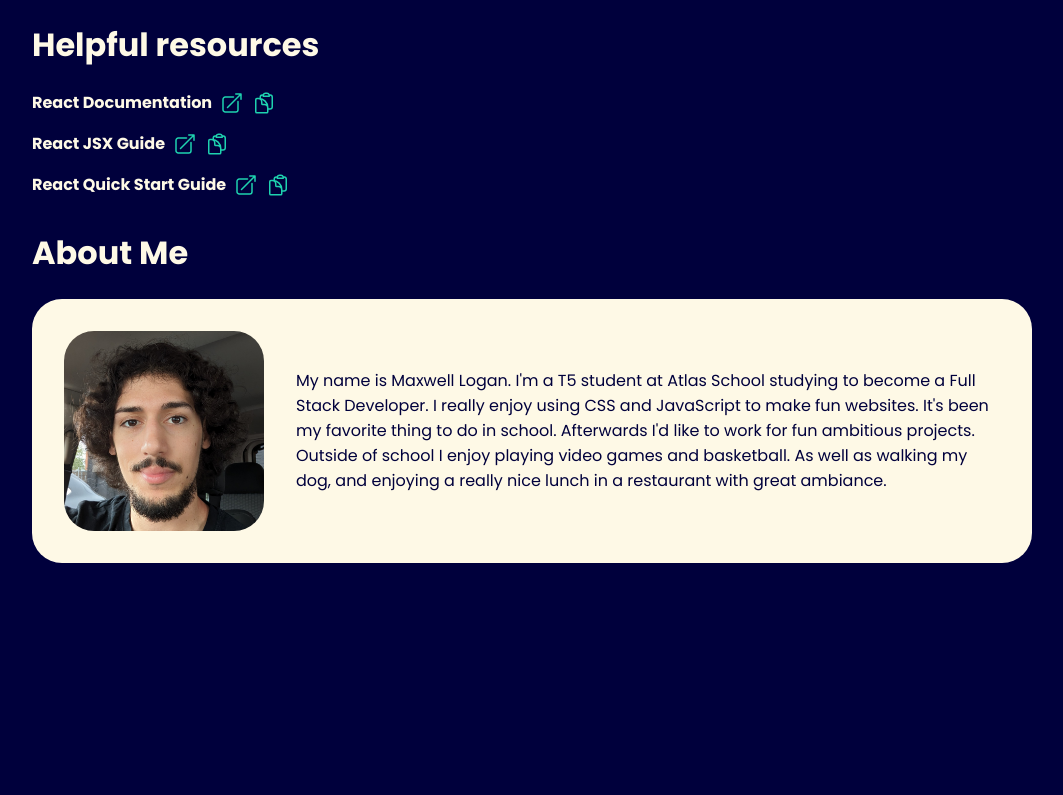
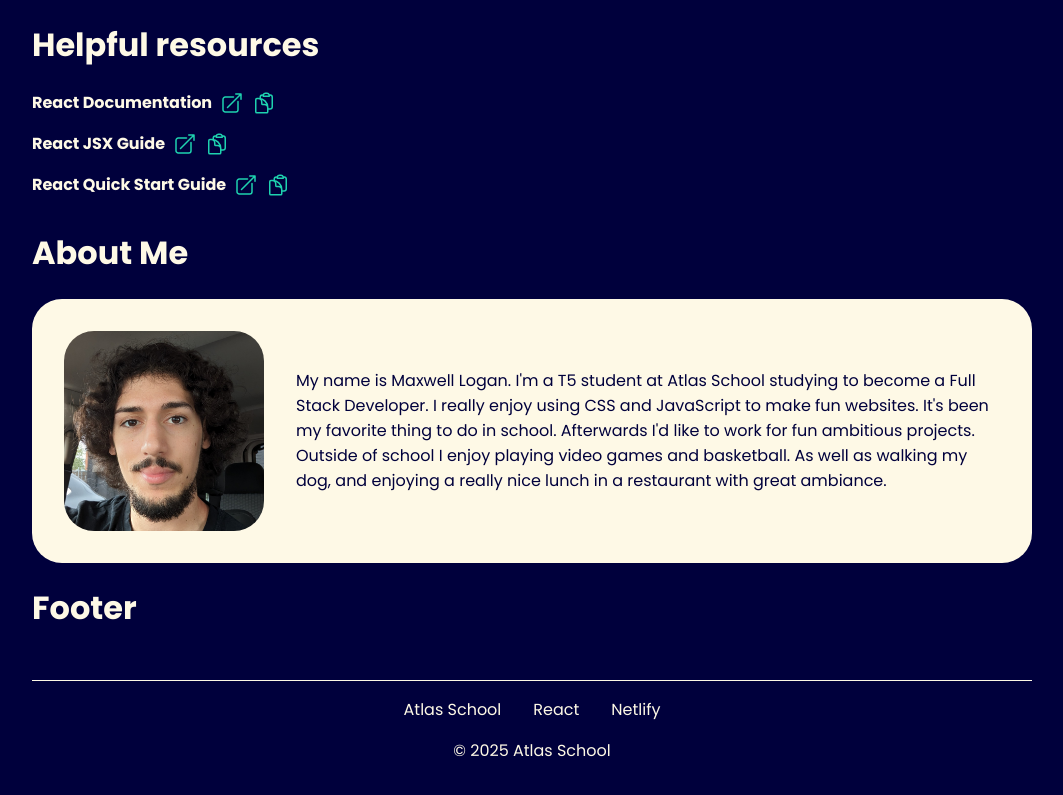
Before and after one commit to maxnchief/atlas-react-and-jsx, a React (Vite) app: page / in a window 1280 px wide. Shown: the part 585-1380 px from the top of the page, without its empty margins (108-1171 px from the left). Before the commit the page ends 1172 px from the top, so only its background shows below. Built offline with nearby package versions, Linux system fonts and the light colour scheme.

Commit message:
add Footer component to App with dynamic links and copyright information

```diff
--- a/src/App.jsx
+++ b/src/App.jsx
@@ -2,6 +2,9 @@
 import Section from "./components/Section.jsx";
 import HelpfulResource from "./components/HelpfulResource.jsx";
 import AboutMe from "./components/AboutMe.jsx";
+
+
+import Footer from "./components/Footer.jsx";
 
 function App() {
   return (
@@ -39,6 +42,10 @@
       <Section title="About Me">
         <AboutMe />
       </Section>
+      <Section title="Footer">
+        <Footer />
+      </Section>
+
     </div>
   );
 }
--- /dev/null
+++ b/src/components/Footer.jsx
@@ -0,0 +1,21 @@
+import links from "../assets/links.json";
+
+function Footer() {
+  const year = new Date().getFullYear();
+  return (
+    <footer>
+      <ul>
+        {Array.isArray(links) && links.map((item, idx) => (
+          <li key={idx}>
+            <a href={item.link} target="_blank" rel="noopener noreferrer">
+              {item.label}
+            </a>
+          </li>
+        ))}
+      </ul>
+      <div>© {year} Atlas School</div>
+    </footer>
+  );
+}
+
+export default Footer;
```
